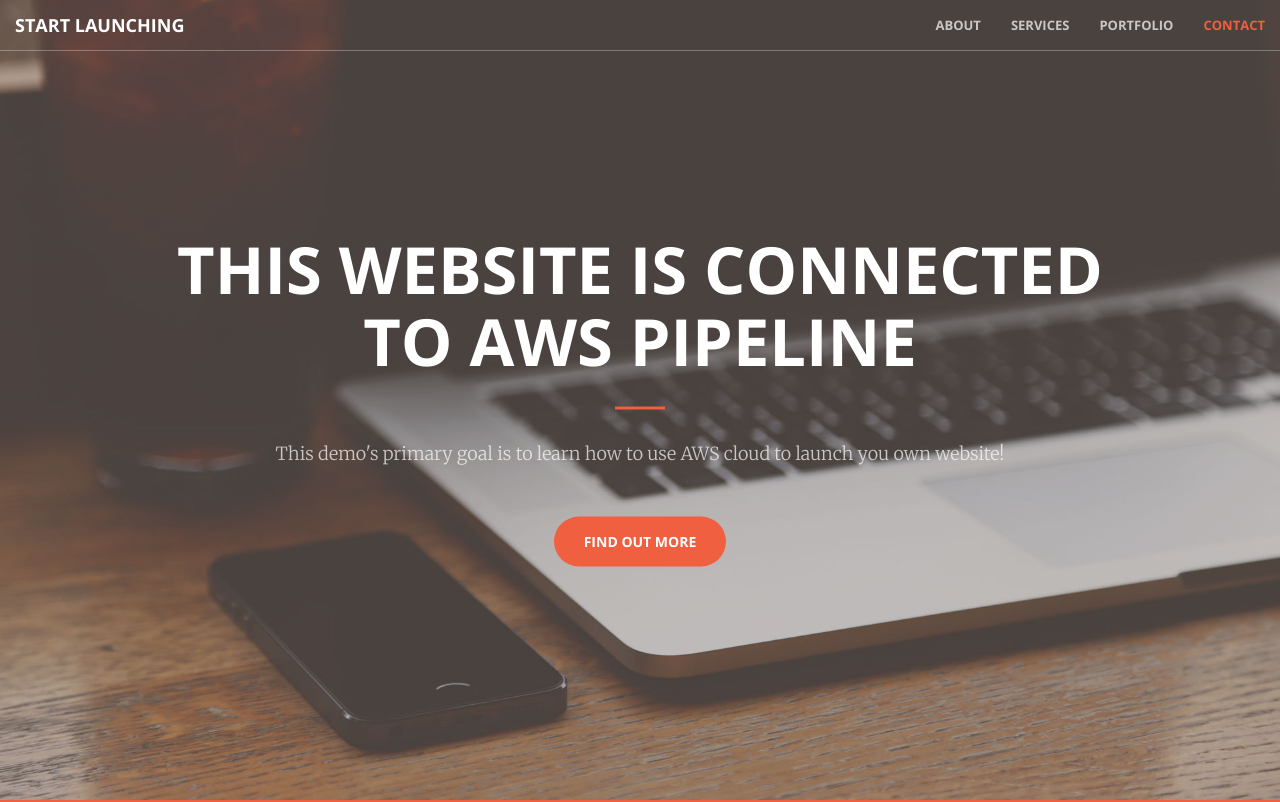
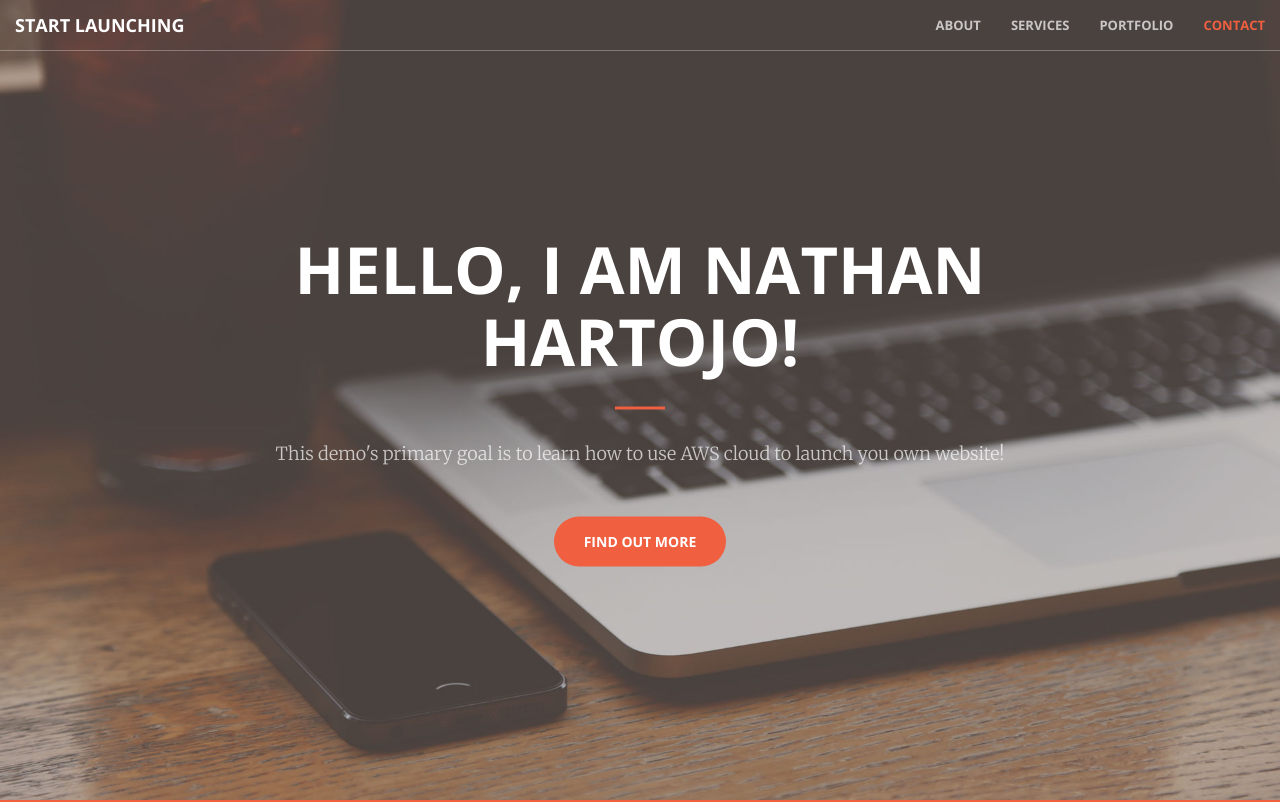
Before and after one commit to nathanhtkd/412_Project_3, a plain HTML site: page index.html in a window 1280 px wide. Shown: the top 802 px of the page. Drawn offline with nearby package versions, Linux system fonts and the light colour scheme.

Commit message:
demo take 1

```diff
--- a/index.html
+++ b/index.html
@@ -74,7 +74,7 @@
     <header>
         <div class="header-content">
             <div class="header-content-inner">
-                <h1>This website is connected to AWS Pipeline</h1> <!--Make changes here!!-->
+                <h1>Hello, I am Nathan Hartojo!</h1> <!--Make changes here!!-->
                 <hr>
                 <p>This demo's primary goal is to learn how to use AWS cloud to launch you own website!</p>
                 <a href="#about" class="btn btn-primary btn-xl page-scroll">Find Out More</a>
```
